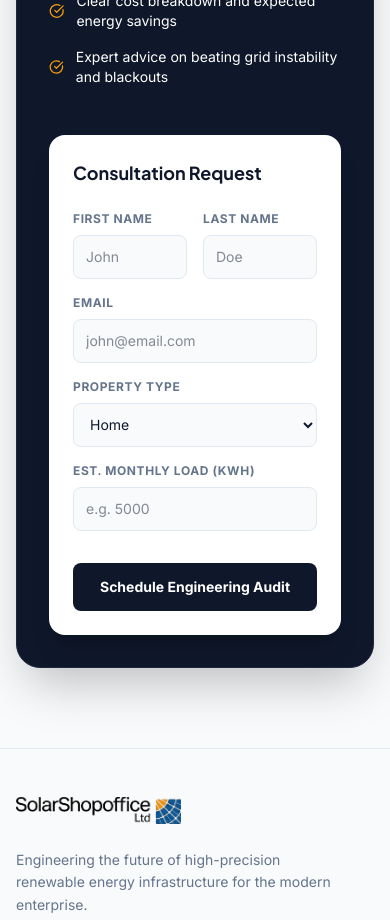
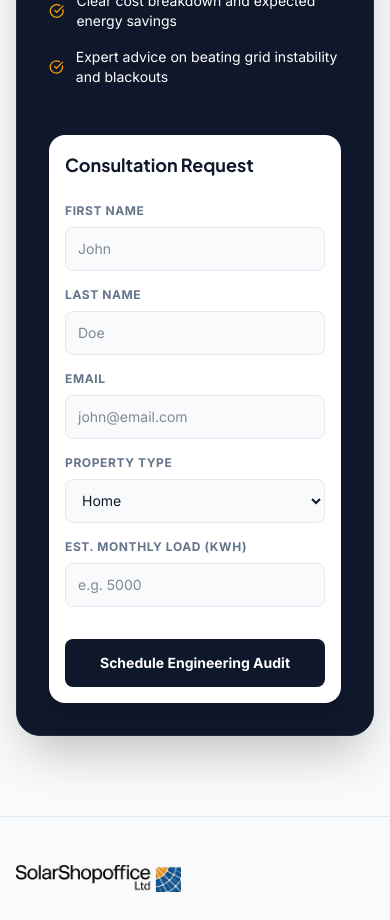
Before and after one commit to eveshogweyore/solarshopoffice, a Next.js app: page / in a window 390 px wide. Shown: the part 3020-3940 px from the top of the page. Built offline with nearby package versions, Linux system fonts and the light colour scheme.

Commit message:
Improve mobile form layout

```diff
--- a/src/app/page.tsx
+++ b/src/app/page.tsx
@@ -291,7 +291,7 @@ export default function Home() {
               </ul>
             </div>
 
-            <div className="bg-white p-6 sm:p-8 rounded-2xl shadow-xl">
+            <div className="bg-white p-4 sm:p-8 rounded-2xl shadow-xl">
               <h3 className="font-headline text-lg font-bold text-deep-obsidian mb-6">Consultation Request</h3>
               {formSubmitted ? (
                 <div className="py-12 text-center space-y-4">
@@ -307,7 +307,7 @@ export default function Home() {
                 </div>
               ) : (
                 <form onSubmit={handleFormSubmit} className="space-y-4">
-                  <div className="grid grid-cols-2 gap-4">
+                  <div className="grid grid-cols-1 sm:grid-cols-2 gap-4">
                     <div>
                       <label className="block text-xs font-bold text-text-slate uppercase tracking-wider mb-2">First Name</label>
                       <input
```
